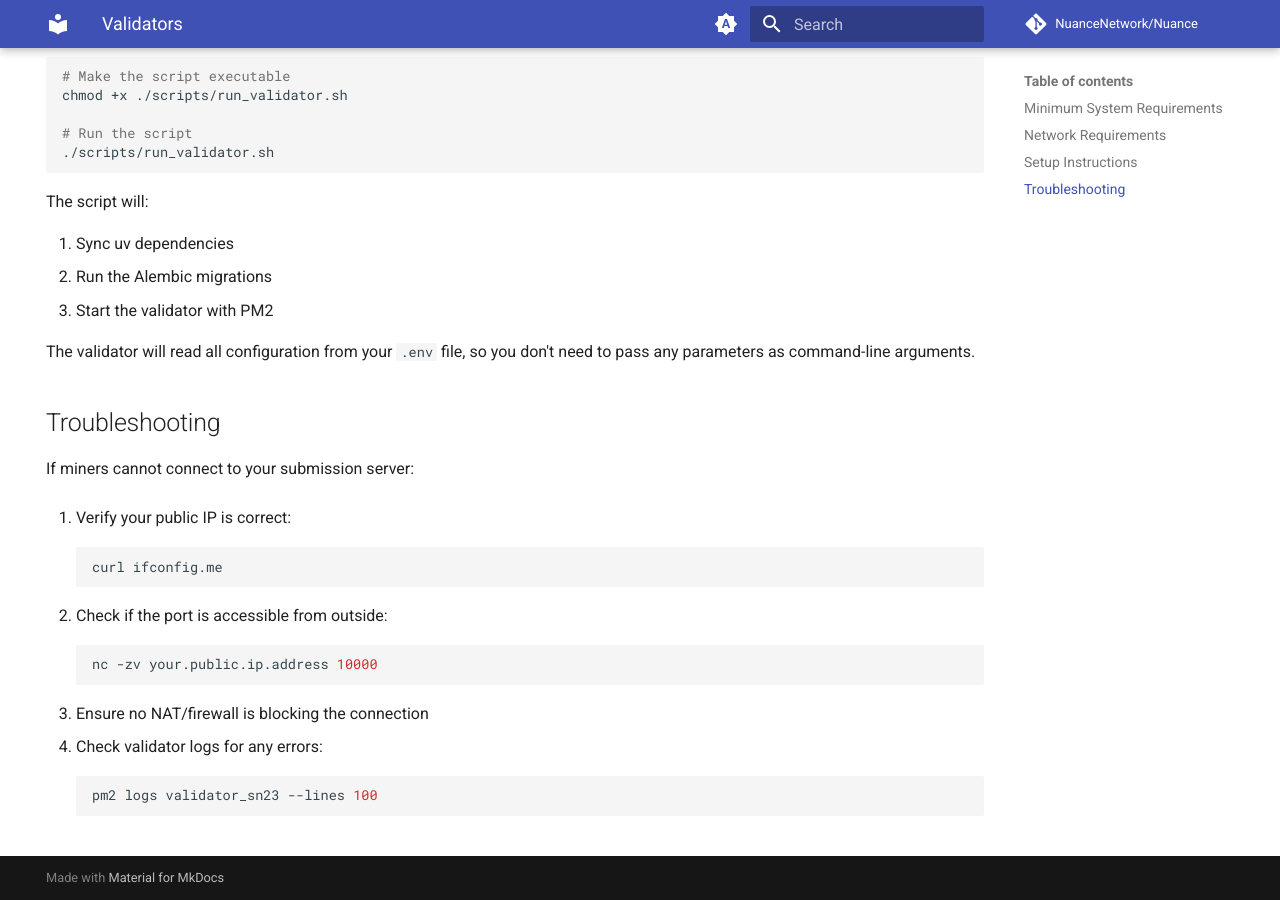
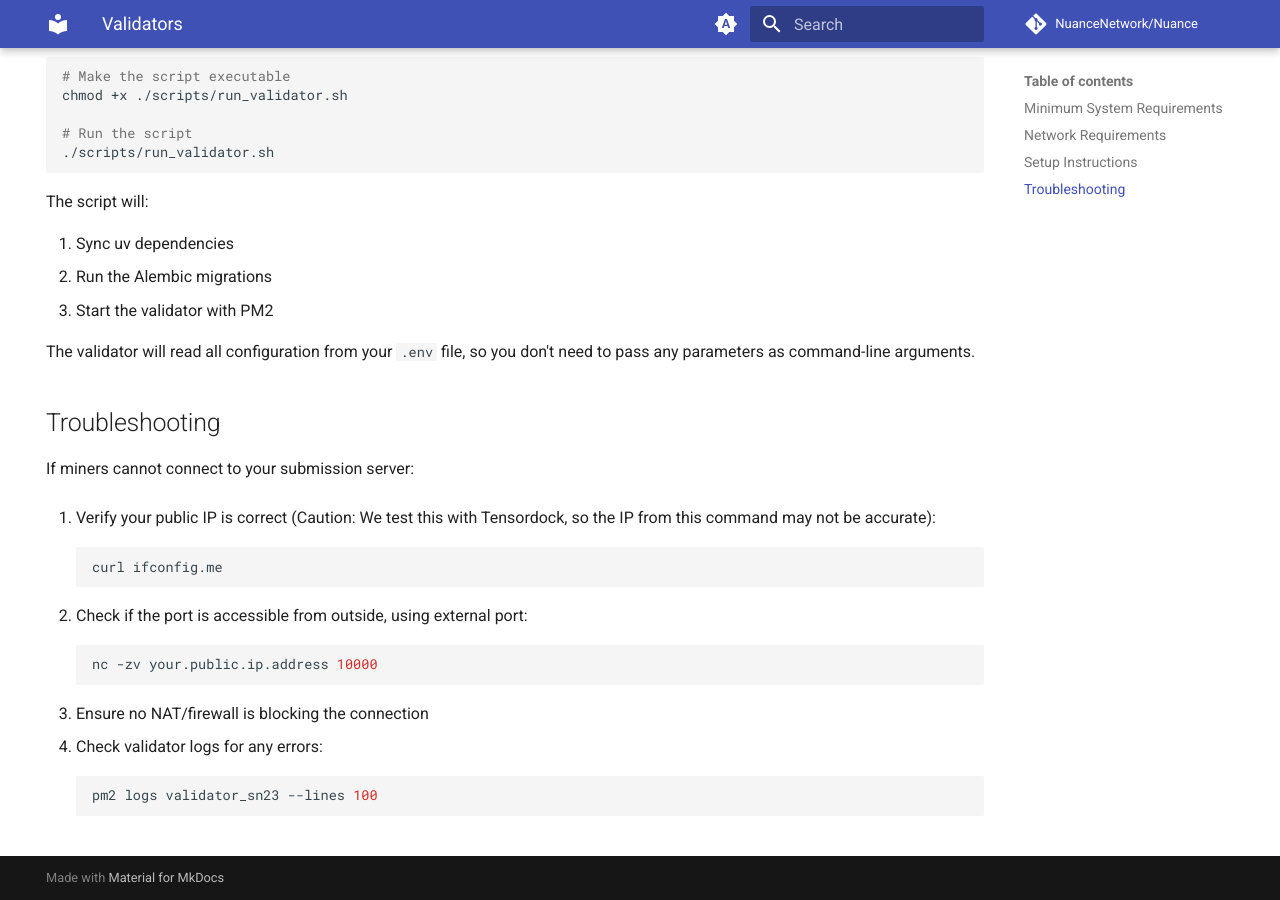
Before and after one commit to NuanceNetwork/Nuance, an MkDocs documentation site: the page built from docs/validators.md, in a window 1280 px wide and 900 px high, scrolled down 3956 px. Built offline with MkDocs 1.6.1 and Material for MkDocs 9.7.7, drawn with Linux system fonts in a browser that asks for light colours; comment, search, counter and statistics services are not loaded.

Commit message:
minor: update docs

````diff
--- a/docs/validators.md
+++ b/docs/validators.md
@@ -214,12 +214,12 @@ To set up a validator node on the Nuance Subnet, follow these steps:
 
 If miners cannot connect to your submission server:
 
-1. Verify your public IP is correct:
+1. Verify your public IP is correct (Caution: We test this with Tensordock, so the IP from this command may not be accurate):
    ```sh
    curl ifconfig.me
    ```
 
-2. Check if the port is accessible from outside:
+2. Check if the port is accessible from outside, using external port:
    ```sh
    nc -zv your.public.ip.address 10000
    ```
````
